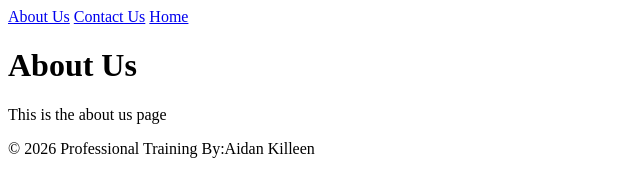
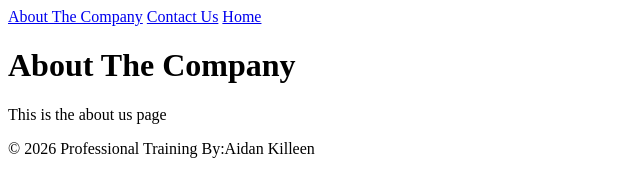
Before and after one commit to aidankilleen/firebase11tyci, an Eleventy site: page src/about.md in a window 1280 px wide. Shown: the whole page, without its empty margins (0-640 px from the left). Built offline with nearby package versions, Linux system fonts and the light colour scheme; Eleventy itself is replaced by a stand-in of ours; files that its build step writes are made by us from their sources.

Commit message:
changed text to verify tests will fail

```diff
--- a/src/about.md
+++ b/src/about.md
@@ -1,6 +1,6 @@
 ---
 layout: base
-title: About Us
+title: About The Company
 tags: [main]
 ---
 # {{ title }}
```
